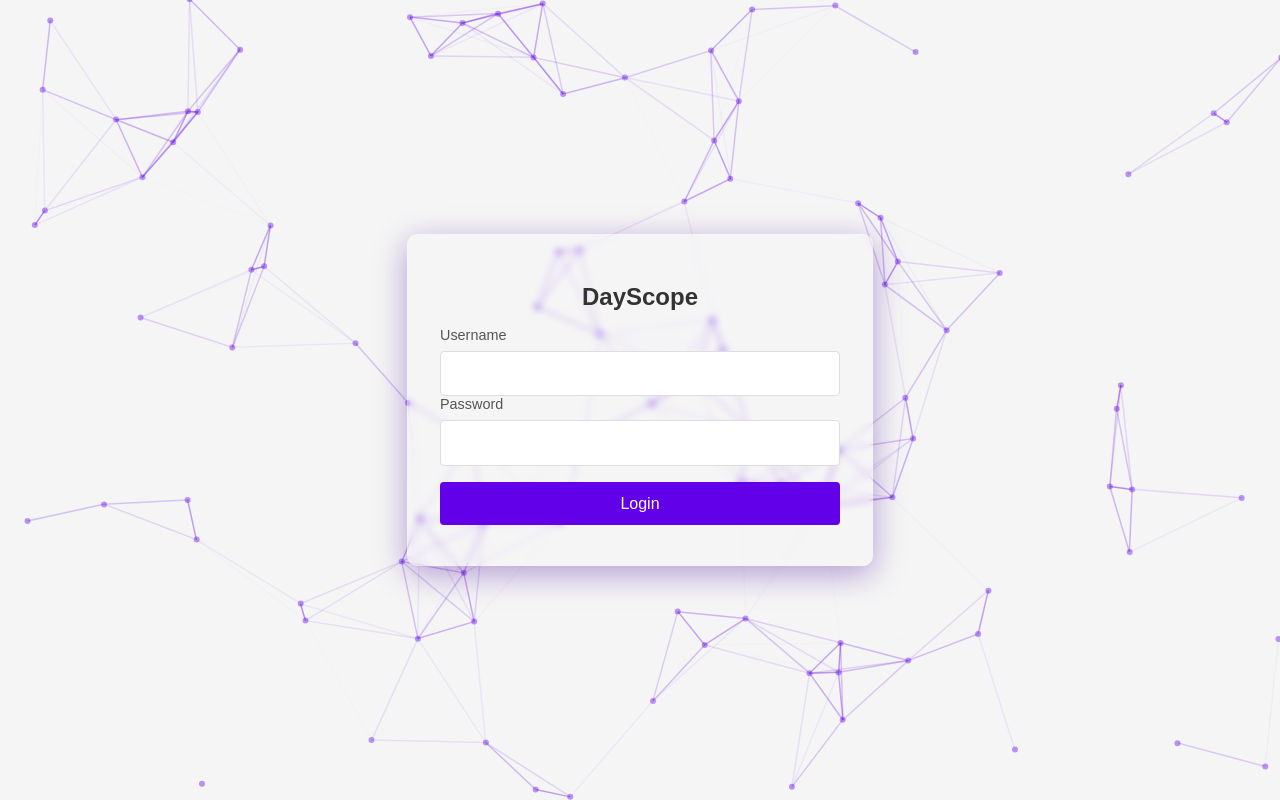
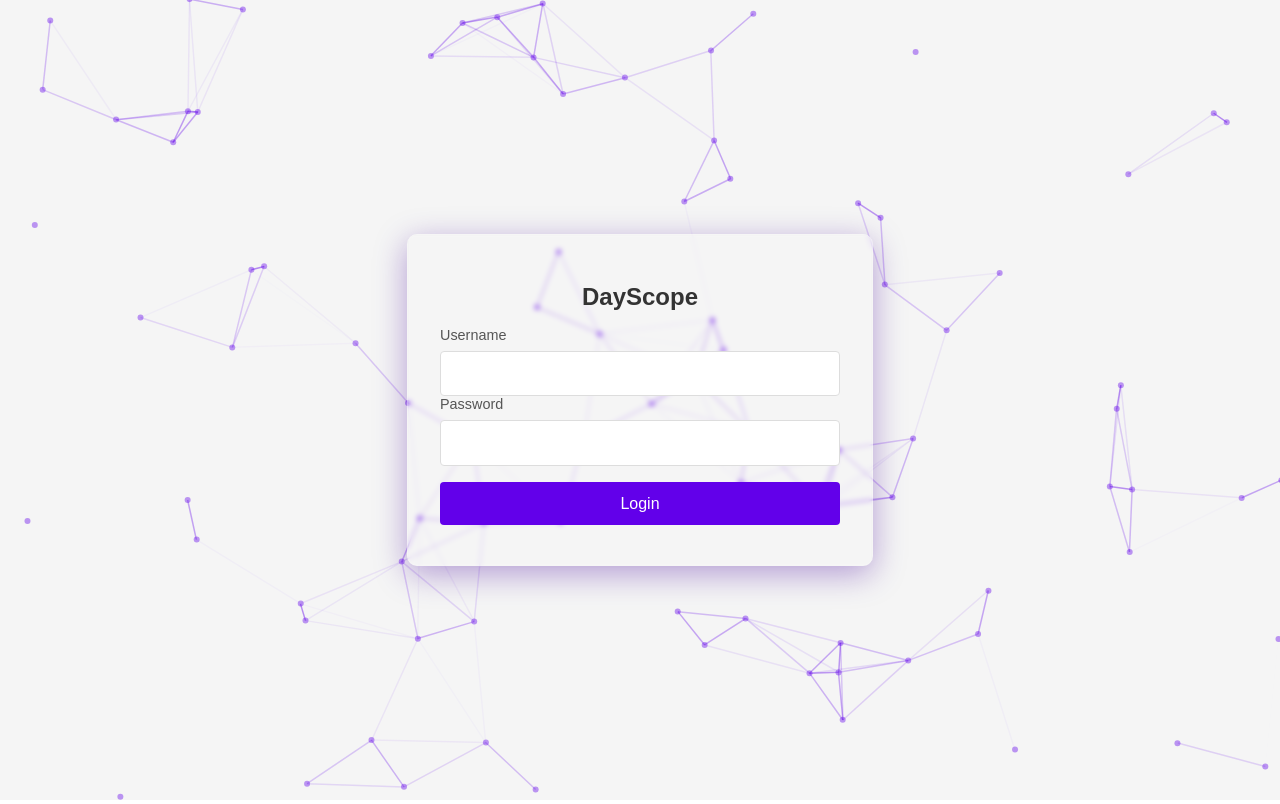
Before and after one commit to bit-frame/day-scope, a website: page public/login.html in a window 1280 px wide. Drawn offline with nearby package versions, Linux system fonts and the light colour scheme.

Commit message:
Updated login appearance

```diff
--- a/public/login.html
+++ b/public/login.html
@@ -33,8 +33,8 @@
             text-align: center;
             background: rgba( 255, 255, 255, 0 );
             box-shadow: 0 8px 32px 0 rgba(65, 1, 155, 0.37);
-            backdrop-filter: blur( 3.5px );
-            -webkit-backdrop-filter: blur( 3.5px );
+            backdrop-filter: blur( 2.5px );
+            -webkit-backdrop-filter: blur( 2.5px );
             border-radius: 10px;
             border: 1px solid rgba( 255, 255, 255, 0.18 );
         }
@@ -110,7 +110,7 @@
         particlesJS('particles-js', {
             particles: {
                 number: {
-                    value: 80,
+                    value: 70,
                 },
                 color: { value: "#6200ea" },
                 shape: {
@@ -124,7 +124,7 @@
                 },
                 line_linked: {
                     enable: true,
-                    distance: 140,
+                    distance: 130,
                     color: "#6200ea",
                     opacity: 0.5,
                     width: 1.5,
```
